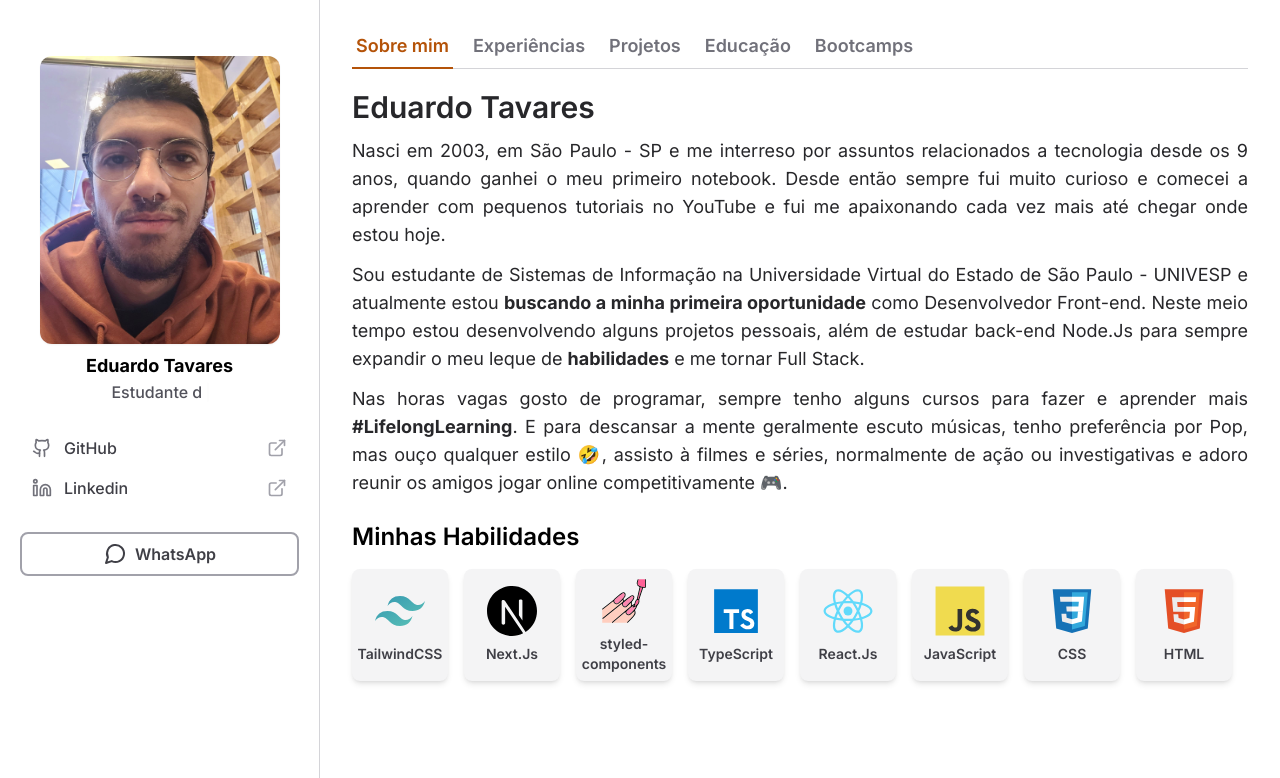
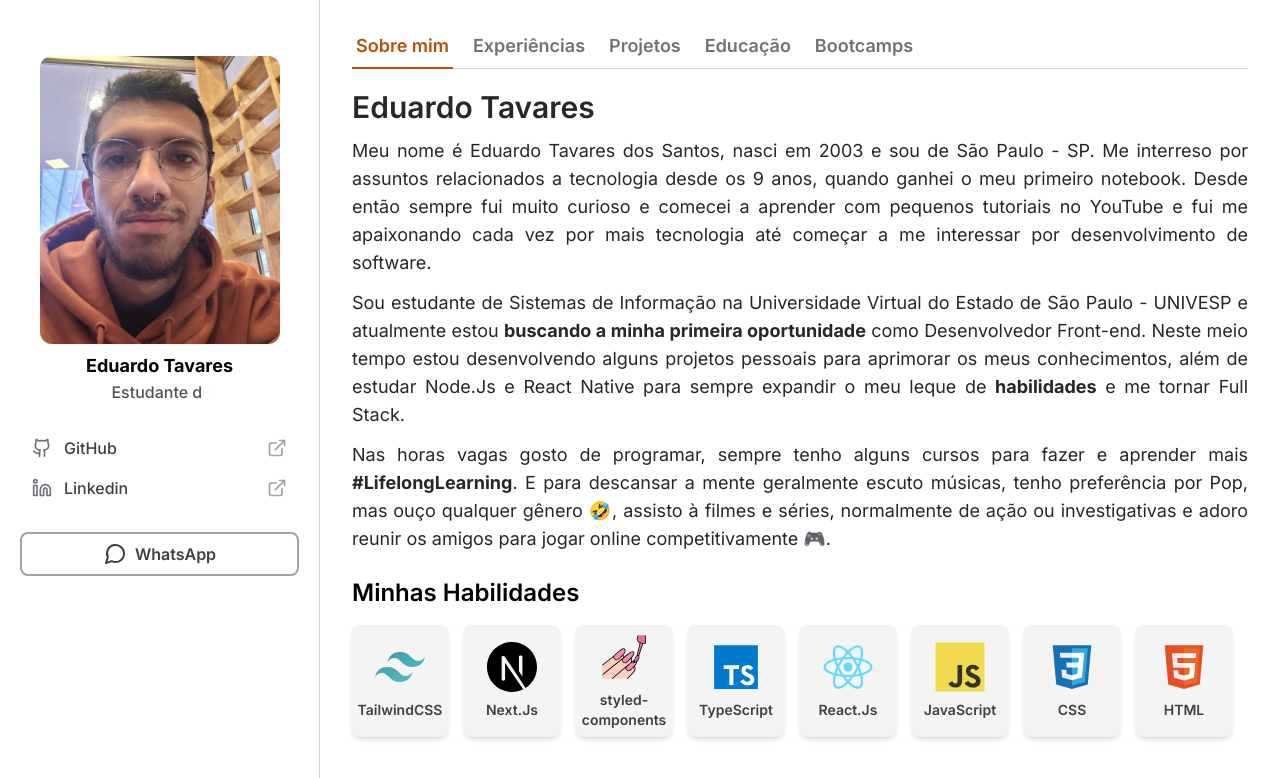
Before and after one commit to odudas/eduardot, a Next.js app: page / in a window 1280 px wide. Shown: the top 778 px of the page. Built offline with nearby package versions, Linux system fonts and the light colour scheme.

Commit message:
fixes the AboutMe on the homepage

```diff
--- a/src/components/AboutMe/index.tsx
+++ b/src/components/AboutMe/index.tsx
@@ -5,26 +5,28 @@ export function AboutMe() {
     <section className="space-y-3">
       <h1 className="text-3xl font-semibold text-zinc-800">Eduardo Tavares</h1>
       <Paragraph>
-        Nasci em 2003, em São Paulo - SP e me interreso por assuntos
-        relacionados a tecnologia desde os 9 anos, quando ganhei o meu primeiro
-        notebook. Desde então sempre fui muito curioso e comecei a aprender com
-        pequenos tutoriais no YouTube e fui me apaixonando cada vez mais até
-        chegar onde estou hoje.
+        Meu nome é Eduardo Tavares dos Santos, nasci em 2003 e sou de São Paulo
+        - SP. Me interreso por assuntos relacionados a tecnologia desde os 9
+        anos, quando ganhei o meu primeiro notebook. Desde então sempre fui
+        muito curioso e comecei a aprender com pequenos tutoriais no YouTube e
+        fui me apaixonando cada vez por mais tecnologia até começar a me
+        interessar por desenvolvimento de software.
       </Paragraph>
       <Paragraph>
         Sou estudante de Sistemas de Informação na Universidade Virtual do
         Estado de São Paulo - UNIVESP e atualmente estou{' '}
         <strong>buscando a minha primeira oportunidade</strong> como
         Desenvolvedor Front-end. Neste meio tempo estou desenvolvendo alguns
-        projetos pessoais, além de estudar back-end Node.Js para sempre expandir
-        o meu leque de <strong>habilidades</strong> e me tornar Full Stack.
+        projetos pessoais para aprimorar os meus conhecimentos, além de estudar
+        Node.Js e React Native para sempre expandir o meu leque de{' '}
+        <strong>habilidades</strong> e me tornar Full Stack.
       </Paragraph>
       <Paragraph>
         Nas horas vagas gosto de programar, sempre tenho alguns cursos para
         fazer e aprender mais <strong>#LifelongLearning</strong>. E para
         descansar a mente geralmente escuto músicas, tenho preferência por Pop,
-        mas ouço qualquer estilo 🤣, assisto à filmes e séries, normalmente de
-        ação ou investigativas e adoro reunir os amigos jogar online
+        mas ouço qualquer gênero 🤣, assisto à filmes e séries, normalmente de
+        ação ou investigativas e adoro reunir os amigos para jogar online
         competitivamente 🎮.
       </Paragraph>
     </section>
```
